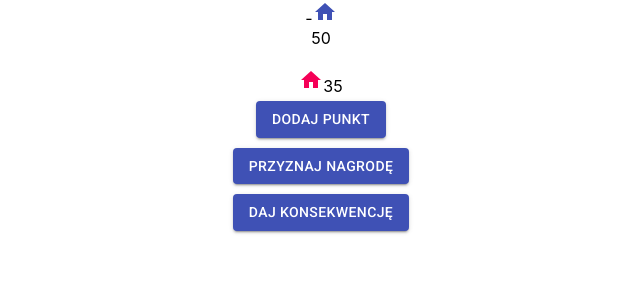
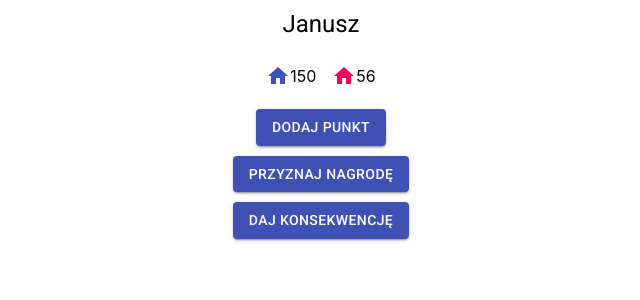
Before and after one commit to zetonteam/zeton_react, a React (Create React App) app: page / in a window 1280 px wide. Shown: the top 300 px of the page, without its empty margins (319-959 px from the left). Built offline with nearby package versions, Linux system fonts and the light colour scheme; no server answers.

Commit message:
Api mocky client (#9)
* Add mockyClient

* Clear points

* Set mockyClient points

* Update styles

* Update styles

Co-authored-by: Paweł Nieczuja-Ostrowski <pawel.nieczuja@onet.eu>

```diff
--- a/src/apiClient.js
+++ b/src/apiClient.js
@@ -1,4 +1,5 @@
 import axios from 'axios';
+import { mockyClient } from './mockyClient'
 
 const apiClient = axios.create({});
 
@@ -9,5 +10,7 @@ if (process.env.REACT_APP_API_URL) {
   apiClient.defaults.baseURL = "http://localhost:8000";
 }
 
+export default mockyClient;
 
-export default apiClient;
+
+//export default apiClient;
--- /dev/null
+++ b/src/mockyClient.js
@@ -0,0 +1,11 @@
+export const mockyClient = (url) => {
+  return {
+    data: {
+      first_name: "Janusz",
+      last_name: "Nowak",
+      total_points: 150,
+      daily_points: 70,
+      exp_points: 56
+    }
+  }
+}
--- a/src/pages/Dashboard/Dashboard.js
+++ b/src/pages/Dashboard/Dashboard.js
@@ -1,13 +1,15 @@
 import React, { useEffect, useState } from "react";
-import logo                           from "../../images/icons/LOGO.svg";
-import HomeIcon                       from "../../components/UI/HomeIcon/HomeIcon";
-import BasicButton                    from "../../components/UI/Button/Button";
-import apiClient                      from "../../apiClient";
+import logo from "../../images/icons/LOGO.svg";
+import HomeIcon from "../../components/UI/HomeIcon/HomeIcon";
+import BasicButton from "../../components/UI/Button/Button";
+import apiClient from "../../apiClient";
+import { Box, Container, Typography } from '@material-ui/core';
 
 const DashboardPage = () => {
   const [showSplashScreen, toggleWelcome] = useState(true);
-  const [points, setPoints] = useState(50);
-  const [exp, setExp] = useState(35);
+  const [points, setPoints] = useState(0);
+  const [dailyPoints, setDailyPoints] = useState(0);
+  const [exp, setExp] = useState(0);
   const [studentName, setStudentName] = useState("-")
   const studentDataURL = "/api/users/students/1";
 
@@ -29,6 +31,9 @@ const DashboardPage = () => {
       const result = await apiClient(studentDataURL);
 
       setStudentName(result.data.first_name);
+      setPoints(result.data.total_points);
+      setDailyPoints(result.data.daily_points);
+      setExp(result.data.exp_points);
       setIsLoading(false);
     };
 
@@ -37,26 +42,37 @@ const DashboardPage = () => {
 
   const addPoints = () => {
     setPoints(points + 1);
-    setExp(exp + 1);
+    setDailyPoints(dailyPoints + 1);
   };
 
   return (
     <>
       <aside className={showSplashScreen === true ? "welcome" : "welcome--off"}>
-        <img src={logo} className="App-logo" alt="logo"/>
+        <img src={logo} className="App-logo" alt="logo" />
         <p>
           Witaj w aplikacji "Żeton"!
         </p>
       </aside>
 
-      {studentName}
+      <Container>
+        <Box display="flex" flexDirection="row" justifyContent="center" alignItems="center" padding={1}>
+          <Typography variant="h5">{studentName}</Typography>
+        </Box>
 
-      <HomeIcon color="primary"/>
-      <div>{points}</div>
-      <br/>
+        <Box display="flex" flexDirection="row" justifyContent="center" alignItems="center" padding={1}>
+          <Box display="flex" flexDirection="row" justifyContent="center" alignItems="center" padding={1}>
+            <HomeIcon color="primary" />
+            <Typography variant="p">{points}</Typography>
+          </Box>
+          <Box display="flex" flexDirection="row" justifyContent="center" alignItems="center" padding={1}>
+            <HomeIcon color="secondary" />
+            <Typography variant="p">{exp}</Typography>
+          </Box>
 
-      <HomeIcon color="secondary"/>{exp}
+        </Box>
+      </Container>
 
+      <Container>
         <BasicButton
           label="DODAJ PUNKT"
           onClick={addPoints}
@@ -68,7 +84,7 @@ const DashboardPage = () => {
         <BasicButton
           label="DAJ KONSEKWENCJĘ"
         />
-
+      </Container>
     </>
 
   );
```
Lines whose indentation alone changed are shown as unchanged.
